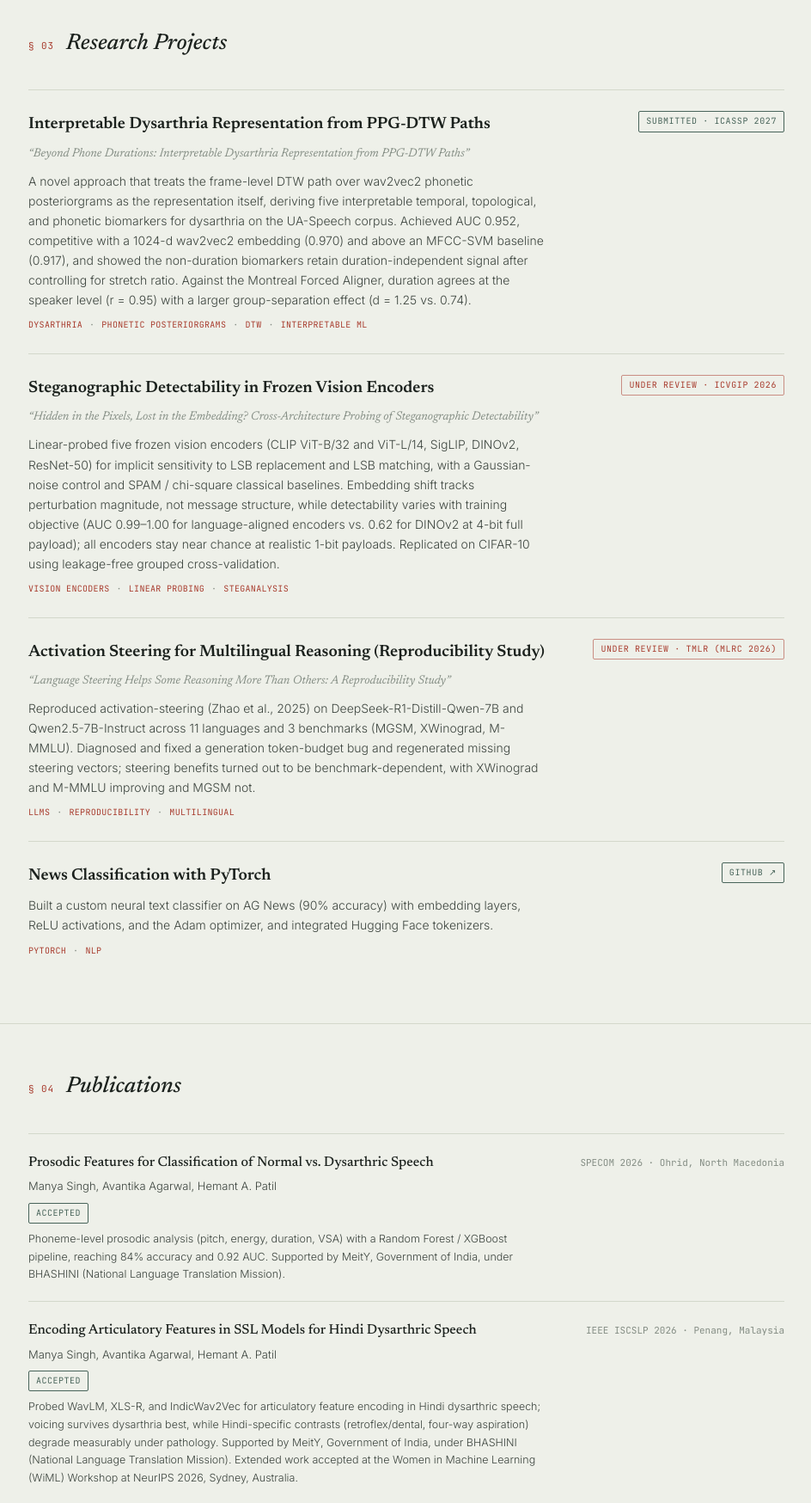
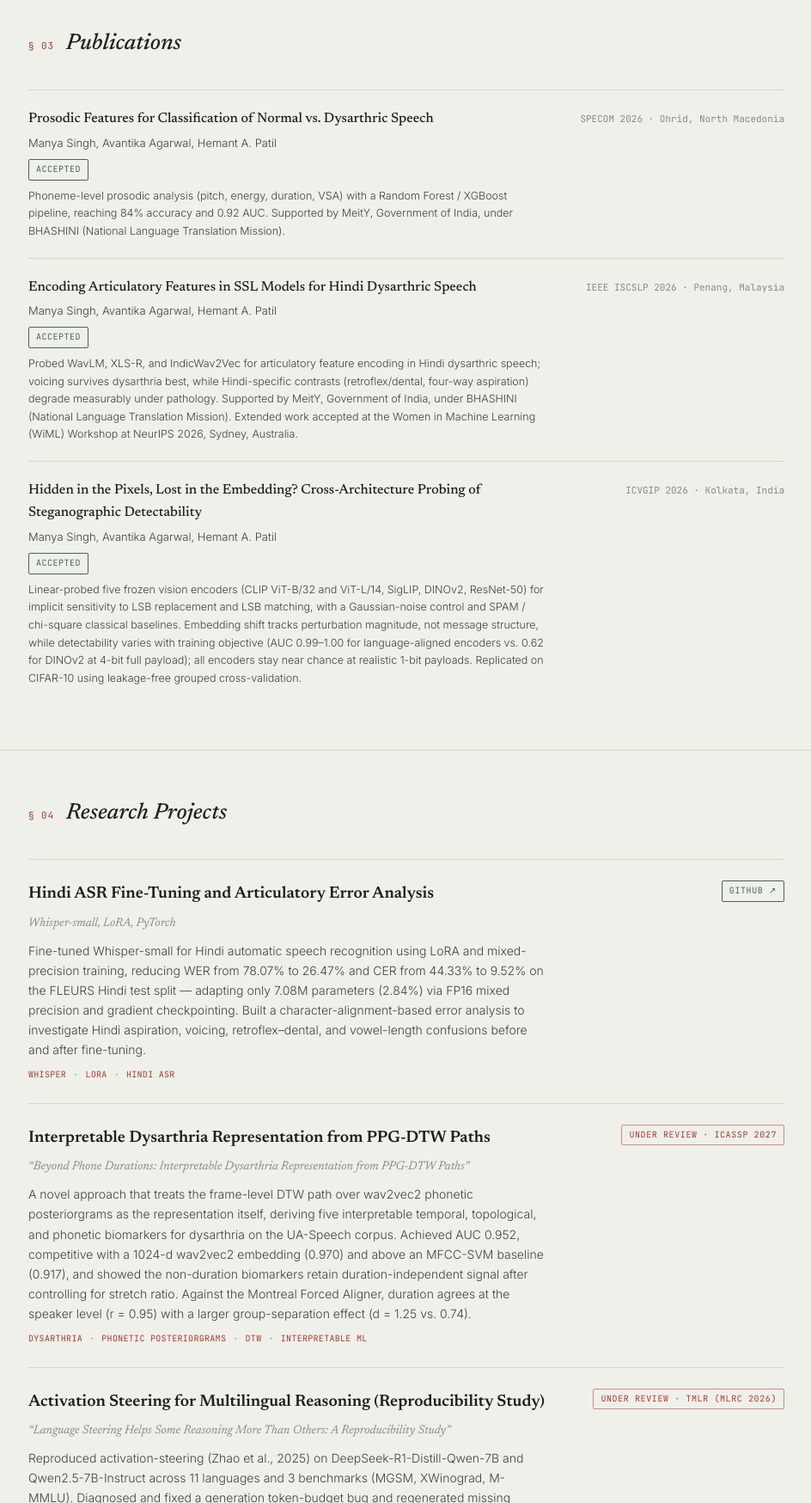
Before and after one commit to manyasiingh/manyasiingh.github.io, a plain HTML site: page index.html in a window 1280 px wide. Shown: the part 1940-3688 px from the top of the page at 86% size, without its empty margins (167-1111 px from the left). Drawn offline with Linux system fonts and the light colour scheme.

Commit message:
Update resume

```diff
--- a/index.html
+++ b/index.html
@@ -268,12 +268,16 @@
       <span class="stack-item">Python</span>
       <span class="stack-item">R</span>
       <span class="stack-item">PyTorch</span>
-      <span class="stack-item">HuggingFace</span>
+      <span class="stack-item">Hugging Face Transformers</span>
       <span class="stack-item">TensorFlow</span>
       <span class="stack-item">Scikit-learn / XGBoost</span>
       <span class="stack-item">NumPy / Pandas</span>
+      <span class="stack-item">LoRA / PEFT</span>
+      <span class="stack-item">Linear Probing</span>
+      <span class="stack-item">DTW / Phonetic Posteriorgrams</span>
       <span class="stack-item">AWS / Azure</span>
       <span class="stack-item">MongoDB / MySQL / PostgreSQL</span>
+      <span class="stack-item">Git</span>
     </div>
   </div>
 </article>
@@ -292,8 +296,8 @@
         <ul>
           <li>Researched dysarthric speech analysis using SSL models (WavLM, XLS-R, IndicWav2Vec), probing articulatory features — place, manner, voicing, aspiration — in Hindi speech.</li>
           <li>Built phoneme-level prosodic analysis and classification pipelines (Random Forest, XGBoost) for normal vs. dysarthric speech, reaching 84% accuracy and 0.92 AUC.</li>
-          <li>Developed DTW-based biomarkers over wav2vec2 phonetic posteriorgrams for interpretable dysarthria detection (submitted to ICASSP 2027).</li>
-          <li>Authored five research papers (two accepted, three under review) across various conferences.</li>
+          <li>Developed DTW-based biomarkers over wav2vec2 phonetic posteriorgrams for interpretable dysarthria detection (under review at ICASSP 2027).</li>
+          <li>Authored five research papers (three accepted, two under review) across various conferences.</li>
         </ul>
       </div>
     </div>
@@ -315,9 +319,55 @@
   </div>
 </article>
 
+<article id="research">
+  <div class="wrap">
+    <div class="section-head"><span class="section-tag">03</span><h2 class="section-title">Publications</h2></div>
+
+    <div class="pub">
+      <div class="pub-top">
+        <div class="pub-title">Prosodic Features for Classification of Normal vs. Dysarthric Speech</div>
+        <div class="pub-venue mono">SPECOM 2026 · Ohrid, North Macedonia</div>
+      </div>
+      <div class="pub-authors">Manya Singh, Avantika Agarwal, Hemant A. Patil</div>
+      <span class="pub-status accepted">Accepted</span>
+      <p class="pub-note">Phoneme-level prosodic analysis (pitch, energy, duration, VSA) with a Random Forest / XGBoost pipeline, reaching 84% accuracy and 0.92 AUC. Supported by MeitY, Government of India, under BHASHINI (National Language Translation Mission).</p>
+    </div>
+
+    <div class="pub">
+      <div class="pub-top">
+        <div class="pub-title">Encoding Articulatory Features in SSL Models for Hindi Dysarthric Speech</div>
+        <div class="pub-venue mono">IEEE ISCSLP 2026 · Penang, Malaysia</div>
+      </div>
+      <div class="pub-authors">Manya Singh, Avantika Agarwal, Hemant A. Patil</div>
+      <span class="pub-status accepted">Accepted</span>
+      <p class="pub-note">Probed WavLM, XLS-R, and IndicWav2Vec for articulatory feature encoding in Hindi dysarthric speech; voicing survives dysarthria best, while Hindi-specific contrasts (retroflex/dental, four-way aspiration) degrade measurably under pathology. Supported by MeitY, Government of India, under BHASHINI (National Language Translation Mission). Extended work accepted at the Women in Machine Learning (WiML) Workshop at NeurIPS 2026, Sydney, Australia.</p>
+    </div>
+
+    <div class="pub">
+      <div class="pub-top">
+        <div class="pub-title">Hidden in the Pixels, Lost in the Embedding? Cross-Architecture Probing of Steganographic Detectability</div>
+        <div class="pub-venue mono">ICVGIP 2026 · Kolkata, India</div>
+      </div>
+      <div class="pub-authors">Manya Singh, Avantika Agarwal, Hemant A. Patil</div>
+      <span class="pub-status accepted">Accepted</span>
+      <p class="pub-note">Linear-probed five frozen vision encoders (CLIP ViT-B/32 and ViT-L/14, SigLIP, DINOv2, ResNet-50) for implicit sensitivity to LSB replacement and LSB matching, with a Gaussian-noise control and SPAM / chi-square classical baselines. Embedding shift tracks perturbation magnitude, not message structure, while detectability varies with training objective (AUC 0.99–1.00 for language-aligned encoders vs. 0.62 for DINOv2 at 4-bit full payload); all encoders stay near chance at realistic 1-bit payloads. Replicated on CIFAR-10 using leakage-free grouped cross-validation.</p>
+    </div>
+  </div>
+</article>
+
 <article id="work">
   <div class="wrap">
-    <div class="section-head"><span class="section-tag">03</span><h2 class="section-title">Research Projects</h2></div>
+    <div class="section-head"><span class="section-tag">04</span><h2 class="section-title">Research Projects</h2></div>
+
+    <div class="project">
+      <div class="project-main">
+        <h3>Hindi ASR Fine-Tuning and Articulatory Error Analysis</h3>
+        <div class="project-paper">Whisper-small, LoRA, PyTorch</div>
+        <p>Fine-tuned Whisper-small for Hindi automatic speech recognition using LoRA and mixed-precision training, reducing WER from 78.07% to 26.47% and CER from 44.33% to 9.52% on the FLEURS Hindi test split — adapting only 7.08M parameters (2.84%) via FP16 mixed precision and gradient checkpointing. Built a character-alignment-based error analysis to investigate Hindi aspiration, voicing, retroflex–dental, and vowel-length confusions before and after fine-tuning.</p>
+        <div class="project-tags"><span>Whisper</span><span>LoRA</span><span>Hindi ASR</span></div>
+      </div>
+      <a class="project-status" href="https://github.com/manyasiingh/Whisper_Hindi_Articulatory" target="_blank" rel="noopener">GitHub ↗</a>
+    </div>
 
     <div class="project">
       <div class="project-main">
@@ -326,17 +376,7 @@
         <p>A novel approach that treats the frame-level DTW path over wav2vec2 phonetic posteriorgrams as the representation itself, deriving five interpretable temporal, topological, and phonetic biomarkers for dysarthria on the UA-Speech corpus. Achieved AUC 0.952, competitive with a 1024-d wav2vec2 embedding (0.970) and above an MFCC-SVM baseline (0.917), and showed the non-duration biomarkers retain duration-independent signal after controlling for stretch ratio. Against the Montreal Forced Aligner, duration agrees at the speaker level (r = 0.95) with a larger group-separation effect (d = 1.25 vs. 0.74).</p>
         <div class="project-tags"><span>Dysarthria</span><span>Phonetic Posteriorgrams</span><span>DTW</span><span>Interpretable ML</span></div>
       </div>
-      <span class="project-status">Submitted · ICASSP 2027</span>
-    </div>
-
-    <div class="project">
-      <div class="project-main">
-        <h3>Steganographic Detectability in Frozen Vision Encoders</h3>
-        <div class="project-paper">“Hidden in the Pixels, Lost in the Embedding? Cross-Architecture Probing of Steganographic Detectability”</div>
-        <p>Linear-probed five frozen vision encoders (CLIP ViT-B/32 and ViT-L/14, SigLIP, DINOv2, ResNet-50) for implicit sensitivity to LSB replacement and LSB matching, with a Gaussian-noise control and SPAM / chi-square classical baselines. Embedding shift tracks perturbation magnitude, not message structure, while detectability varies with training objective (AUC 0.99–1.00 for language-aligned encoders vs. 0.62 for DINOv2 at 4-bit full payload); all encoders stay near chance at realistic 1-bit payloads. Replicated on CIFAR-10 using leakage-free grouped cross-validation.</p>
-        <div class="project-tags"><span>Vision Encoders</span><span>Linear Probing</span><span>Steganalysis</span></div>
-      </div>
-      <span class="project-status review">Under review · ICVGIP 2026</span>
+      <span class="project-status review">Under review · ICASSP 2027</span>
     </div>
 
     <div class="project">
@@ -356,32 +396,6 @@
         <div class="project-tags"><span>PyTorch</span><span>NLP</span></div>
       </div>
       <a class="project-status" href="https://github.com/manyasiingh/Pytorch_Text_Classification" target="_blank" rel="noopener">GitHub ↗</a>
-    </div>
-  </div>
-</article>
-
-<article id="research">
-  <div class="wrap">
-    <div class="section-head"><span class="section-tag">04</span><h2 class="section-title">Publications</h2></div>
-
-    <div class="pub">
-      <div class="pub-top">
-        <div class="pub-title">Prosodic Features for Classification of Normal vs. Dysarthric Speech</div>
-        <div class="pub-venue mono">SPECOM 2026 · Ohrid, North Macedonia</div>
-      </div>
-      <div class="pub-authors">Manya Singh, Avantika Agarwal, Hemant A. Patil</div>
-      <span class="pub-status accepted">Accepted</span>
-      <p class="pub-note">Phoneme-level prosodic analysis (pitch, energy, duration, VSA) with a Random Forest / XGBoost pipeline, reaching 84% accuracy and 0.92 AUC. Supported by MeitY, Government of India, under BHASHINI (National Language Translation Mission).</p>
-    </div>
-
-    <div class="pub">
-      <div class="pub-top">
-        <div class="pub-title">Encoding Articulatory Features in SSL Models for Hindi Dysarthric Speech</div>
-        <div class="pub-venue mono">IEEE ISCSLP 2026 · Penang, Malaysia</div>
-      </div>
-      <div class="pub-authors">Manya Singh, Avantika Agarwal, Hemant A. Patil</div>
-      <span class="pub-status accepted">Accepted</span>
-      <p class="pub-note">Probed WavLM, XLS-R, and IndicWav2Vec for articulatory feature encoding in Hindi dysarthric speech; voicing survives dysarthria best, while Hindi-specific contrasts (retroflex/dental, four-way aspiration) degrade measurably under pathology. Supported by MeitY, Government of India, under BHASHINI (National Language Translation Mission). Extended work accepted at the Women in Machine Learning (WiML) Workshop at NeurIPS 2026, Sydney, Australia.</p>
     </div>
   </div>
 </article>
@@ -418,7 +432,7 @@
 <div class="wrap">
   <footer>
     <span>Manya Singh</span>
-    <span>Updated Sep 2026</span>
+    <span>Updated Oct 2026</span>
   </footer>
 </div>
 
```
